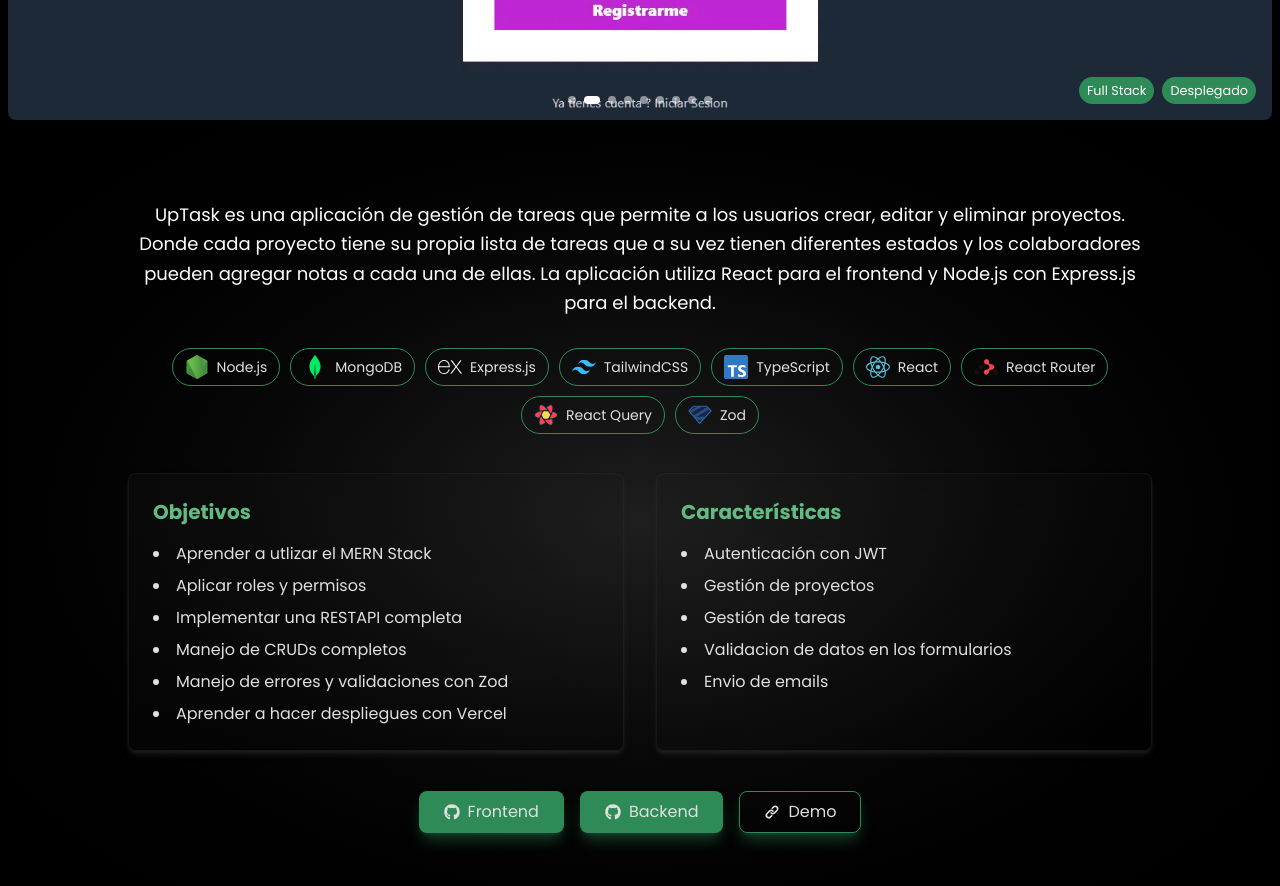
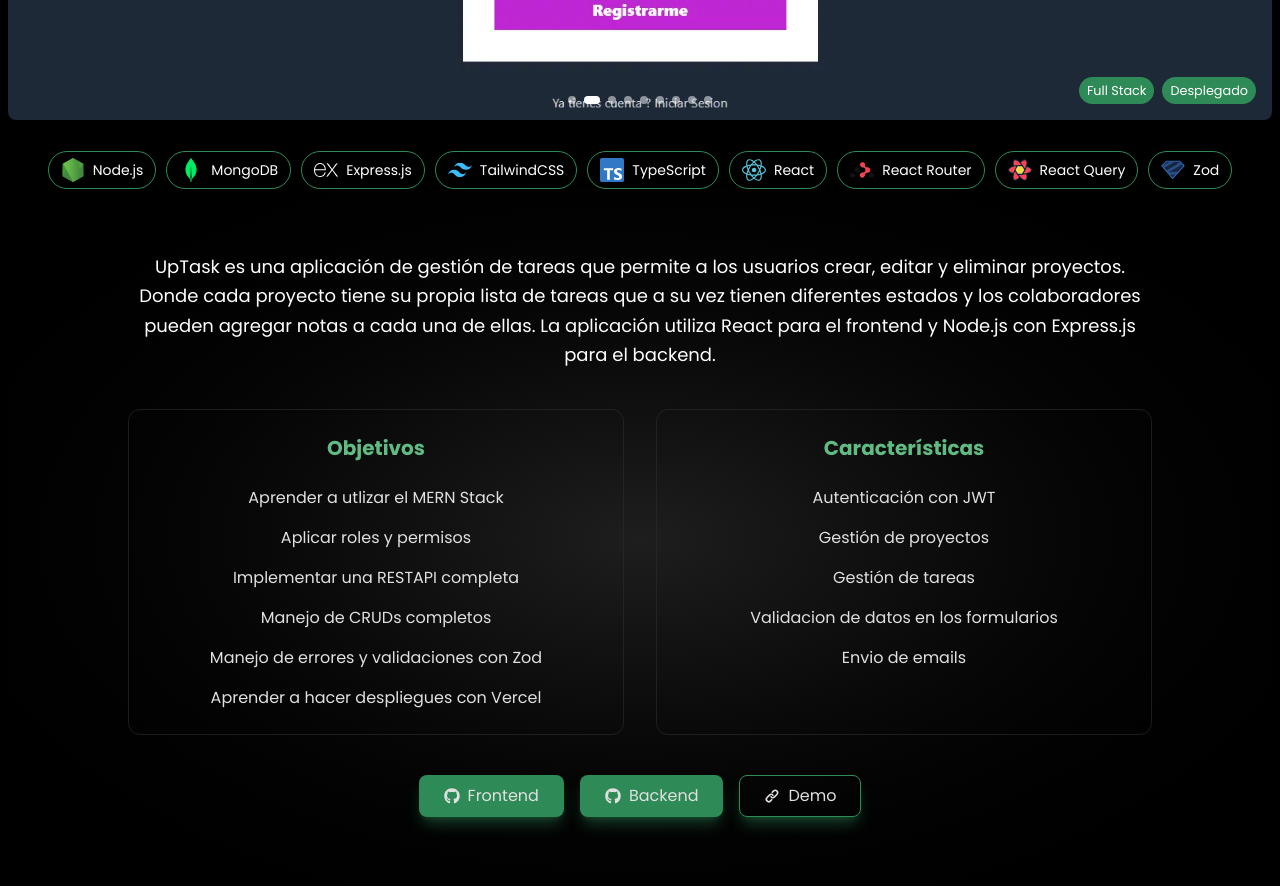
Before and after one commit to LautaroZ01/Portafolio, a React (Vite) app: page /project/1 in a window 1280 px wide. Shown: the part 700-1586 px from the top of the page. Built offline with nearby package versions, Linux system fonts and the light colour scheme.

Commit message:
new styles in project page

```diff
--- a/src/Pages/AboutMe.tsx
+++ b/src/Pages/AboutMe.tsx
@@ -10,7 +10,6 @@
       id="about-me"
     >
       <div className="w-full max-w-7xl grid grid-cols-1 lg:grid-cols-12 gap-6">
-        {/* Tarjeta izquierda */}
         <motion.div
           className="lg:col-span-4 row-span-2 p-8 rounded-2xl bg-gradient-to-br from-bg-100 to-black flex flex-col items-center justify-between"
           initial={{ opacity: 0, x: -60 }}
@@ -57,7 +56,6 @@
           </a>
         </motion.div>
 
-        {/* Sobre mí */}
         <motion.div
           className="lg:col-span-8 p-8 rounded-2xl bg-gradient-to-br from-bg-100 to-black group"
           initial={{ opacity: 0, y: 60 }}
@@ -79,7 +77,6 @@
           </p>
         </motion.div>
 
-        {/* Tarjeta derecha */}
         <motion.div
           className="lg:col-span-4 lg:col-start-9 p-8 rounded-2xl bg-gradient-to-br from-bg-100 to-black flex flex-col justify-between"
           initial={{ opacity: 0, x: 60 }}
--- a/src/Pages/Index.tsx
+++ b/src/Pages/Index.tsx
@@ -6,9 +6,8 @@
       className="min-h-full min-w-full flex flex-col items-center justify-center gap-6 bg-radial-[ellipse_at_top] from-bg-100 via-transparent to-black"
       id="home-section"
     >
-      {/* Imagen de perfil */}
       <motion.div
-        className="rounded-full border border-primary-100"
+        className="rounded-full border border-primary-100 relative"
         initial={{ opacity: 0, scale: 0.5 }}
         animate={{ opacity: 1, scale: 1 }}
         transition={{ duration: 1, ease: "easeOut" }}
@@ -20,7 +19,6 @@
         />
       </motion.div>
 
-      {/* Texto de presentación */}
       <motion.div
         className="text-center"
         initial={{ opacity: 0, y: 40 }}
@@ -40,7 +38,6 @@
         </p>
       </motion.div>
 
-      {/* Botones */}
       <motion.div
         className="flex items-center gap-6"
         initial={{ opacity: 0, y: 40 }}
--- a/src/Pages/ProjectPage.tsx
+++ b/src/Pages/ProjectPage.tsx
@@ -54,11 +54,29 @@
         <GalleryCarousel images={project.gallery} type={project.type} status={project.status} />
       </motion.div>
 
+      <motion.div
+        initial={{ opacity: 0 }}
+        whileInView={{ opacity: 1 }}
+        transition={{ duration: 0.8, delay: 0.6 }}
+        className="flex flex-wrap items-center justify-center gap-3 mt-8"
+      >
+        {projectTechs.map(technology => (
+          <span key={technology.name} className="badge-skills">
+            <img
+              src={technology.iconPatch}
+              alt={technology.name}
+              className="size-6"
+            />
+            {technology.name}
+          </span>
+        ))}
+      </motion.div>
+
       <motion.section
         initial={{ y: 40, opacity: 0 }}
         whileInView={{ y: 0, opacity: 1 }}
         transition={{ duration: 0.7, ease: "easeOut", delay: 0.4 }}
-        className="p-8 lg:p-12 rounded-2xl shadow-lg bg-radial from-bg-100 to-black"
+        className="p-8 rounded-2xl shadow-lg bg-radial from-bg-100 to-black"
       >
         <div className="max-w-5xl mx-auto text-text-200">
           <motion.p
@@ -69,24 +87,6 @@
           >
             {project.description}
           </motion.p>
-
-          <motion.div
-            initial={{ opacity: 0 }}
-            whileInView={{ opacity: 1 }}
-            transition={{ duration: 0.8, delay: 0.6 }}
-            className="flex flex-wrap items-center justify-center gap-3 my-8"
-          >
-            {projectTechs.map(technology => (
-              <span key={technology.name} className="badge-skills">
-                <img
-                  src={technology.iconPatch}
-                  alt={technology.name}
-                  className="size-6"
-                />
-                {technology.name}
-              </span>
-            ))}
-          </motion.div>
 
           <motion.div
             initial="hidden"
@@ -107,10 +107,10 @@
               variants={{ hidden: { opacity: 0, y: 20 }, visible: { opacity: 1, y: 0 } }}
               className="project-card"
             >
-              <h2 className="font-bold text-xl mb-4 text-primary-200 text-center lg:text-left">
+              <h2>
                 Objetivos
               </h2>
-              <ul className="space-y-2 list-disc list-inside text-text-200">
+              <ul>
                 {project.objetives.map(objetive => (
                   <li key={objetive}>{objetive}</li>
                 ))}
@@ -125,10 +125,10 @@
               variants={{ hidden: { opacity: 0, y: 20 }, visible: { opacity: 1, y: 0 } }}
               className="project-card"
             >
-              <h2 className="font-bold text-xl mb-4 text-primary-200 text-center lg:text-left">
+              <h2>
                 Características
               </h2>
-              <ul className="space-y-2 list-disc list-inside text-text-200">
+              <ul>
                 {project.features.map(feature => (
                   <li key={feature}>{feature}</li>
                 ))}
@@ -136,7 +136,6 @@
             </motion.div>
           </motion.div>
 
-          {/* Footer con botones */}
           <motion.footer
             initial={{ y: 40, opacity: 0 }}
             whileInView={{ y: 0, opacity: 1 }}
--- a/src/index.css
+++ b/src/index.css
@@ -51,7 +51,15 @@
 }
 
 .project-card {
-  @apply bg-gradient-to-br from-bg-100/20 to-transparent from-10% border border-bg-200/40 rounded-lg p-6 shadow-md hover:shadow-lg transition-shadow shadow-bg-200/60;
+  @apply from-10% border border-bg-200/60 rounded-xl p-6 text-center hover:shadow-lg hover:shadow-primary-100/40 transition-all duration-pro;
+
+  h2{
+    @apply font-bold text-xl mb-6 text-primary-200;
+  }
+
+  ul {
+    @apply space-y-4 text-text-200;
+  }
 }
 
 .badge-skills {
```
